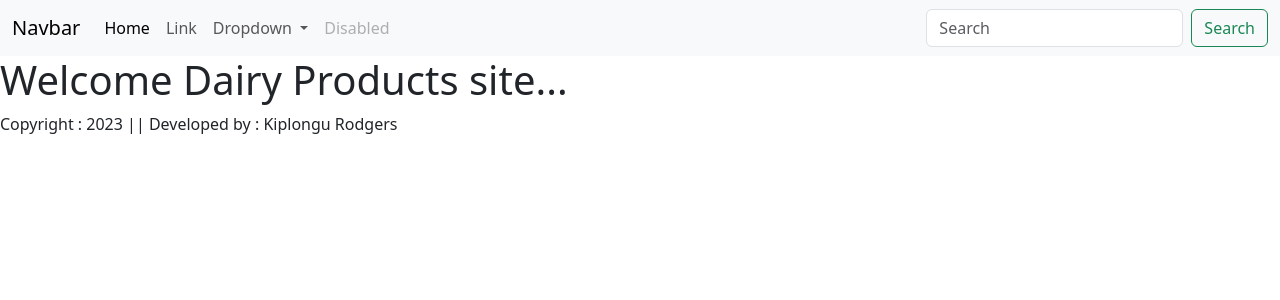
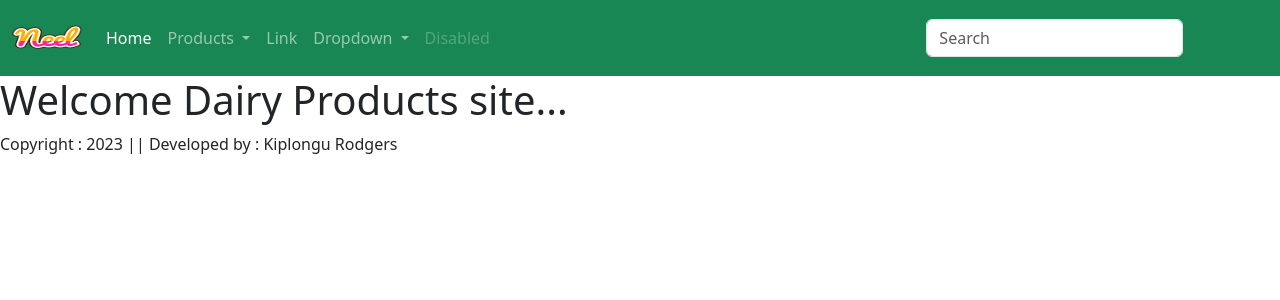
Before and after one commit to kiplongu/eCommerce-Website, a Django app: page / in a window 1280 px wide. Shown: the top 300 px of the page. Run offline with Django 4.2, Linux system fonts and the light colour scheme.

Commit message:
Implemented products button and its contents functionality

```diff
--- a/eCommerce/app/templates/app/base.html
+++ b/eCommerce/app/templates/app/base.html
@@ -20,16 +20,35 @@
 </head>
 <body>
 
-    <nav class="navbar navbar-expand-lg navbar-light bg-light">
+    <nav class="navbar navbar-expand-lg navbar-dark bg-success">
         <div class="container-fluid">
-          <a class="navbar-brand" href="#">Navbar</a>
+          <a class="navbar-brand" href="#">
+            <img src="{% static 'app/images/neel.png' %}" width="70" height="50">
+          </a>
           <button class="navbar-toggler" type="button" data-bs-toggle="collapse" data-bs-target="#navbarSupportedContent" aria-controls="navbarSupportedContent" aria-expanded="false" aria-label="Toggle navigation">
             <span class="navbar-toggler-icon"></span>
           </button>
           <div class="collapse navbar-collapse" id="navbarSupportedContent">
             <ul class="navbar-nav me-auto mb-2 mb-lg-0">
               <li class="nav-item">
-                <a class="nav-link active" aria-current="page" href="#">Home</a>
+                <a class="nav-link active" aria-current="page" href="/">Home</a>
+              </li>
+
+                <li class="nav-item dropdown">
+                    <a class="nav-link dropdown-toggle" href="#" id="navbarDropdown" role="button" data-bs-toggle="dropdown" aria-expanded="false">
+                      Products
+                    </a>
+                    <ul class="dropdown-menu" aria-labelledby="navbarDropdown">
+                      <li><a class="dropdown-item" href="#">Milk</a></li>
+                      <li><a class="dropdown-item" href="#">Curd</a></li>
+                      <li><a class="dropdown-item" href="#">Milkshake</a></li>
+                      <li><a class="dropdown-item" href="#">Lassi</a></li>
+                      <li><a class="dropdown-item" href="#">Ghee</a></li>
+                      <li><a class="dropdown-item" href="#">Paneer</a></li>
+                      <li><a class="dropdown-item" href="#">Cheese</a></li>
+                      <li><a class="dropdown-item" href="#">Ice-creams</a></li>
+
+                    </ul>
               </li>
               <li class="nav-item">
                 <a class="nav-link" href="#">Link</a>
```
